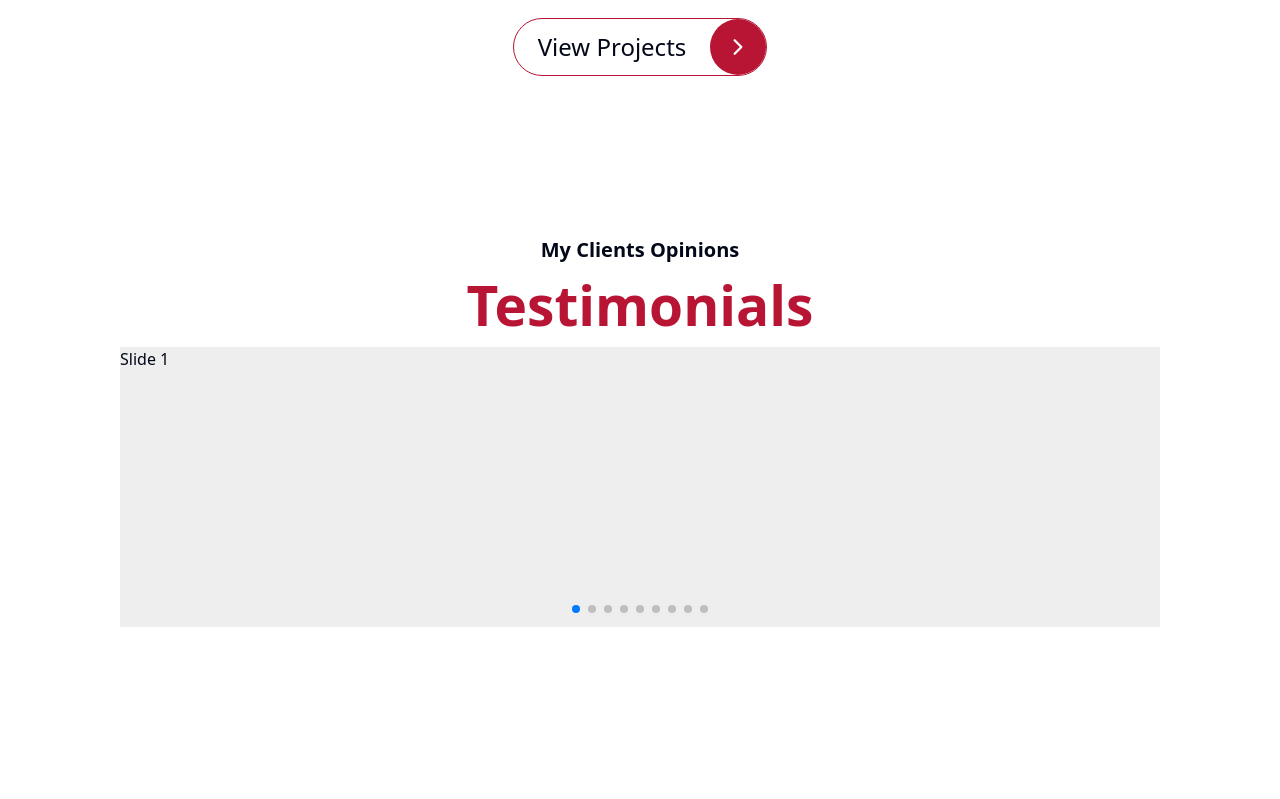
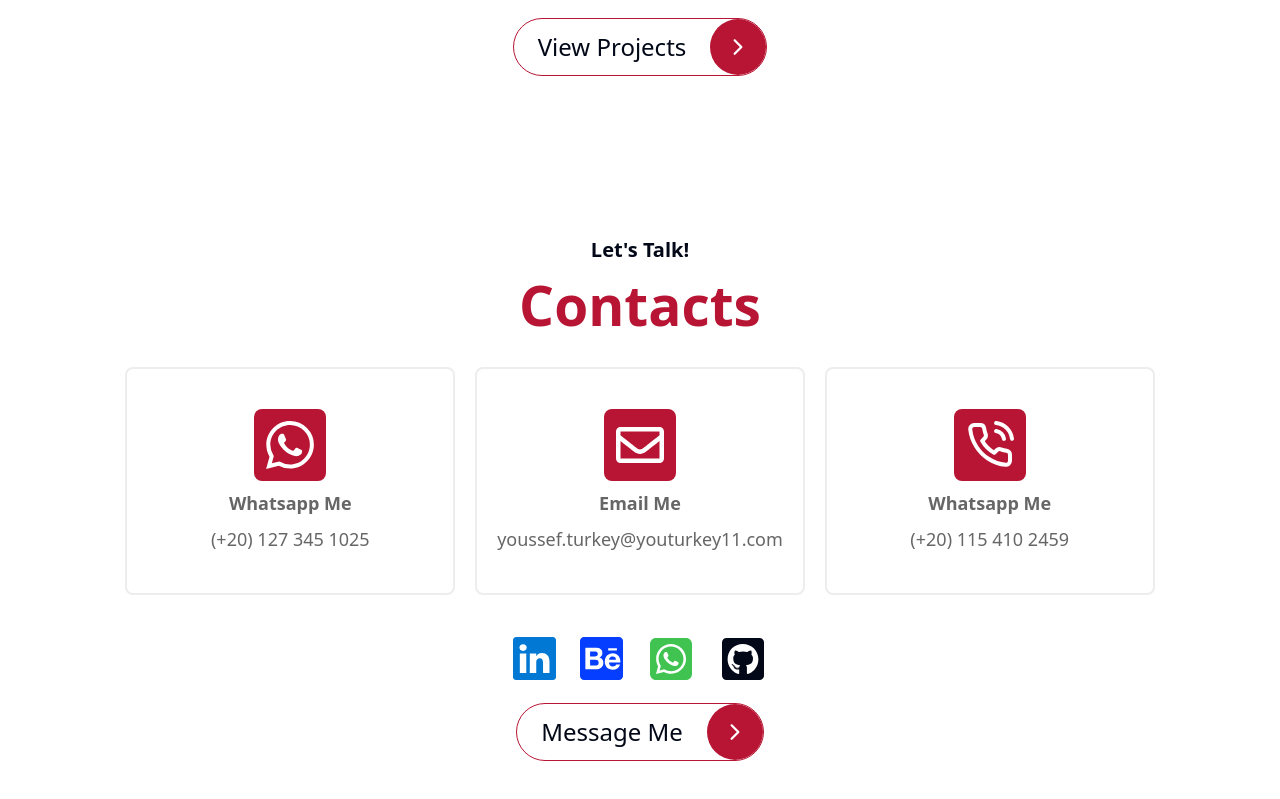
Before and after one commit to YoussefTurkey/portfolio, a Next.js app: page / in a window 1280 px wide. Shown: the part 4416-5215 px from the top of the page. Before the commit the page ends 5083 px from the top, so only its background shows below. Built offline with nearby package versions, Linux system fonts and the light colour scheme.

Commit message:
till contact section

```diff
--- a/package.json
+++ b/package.json
@@ -14,7 +14,6 @@
     "react": "^19.0.0",
     "react-dom": "^19.0.0",
     "react-icons": "^5.5.0",
-    "swiper": "^11.2.7",
     "yarn": "^1.22.22"
   },
   "devDependencies": {
--- a/src/app/(pages)/landpage/page.tsx
+++ b/src/app/(pages)/landpage/page.tsx
@@ -11,13 +11,6 @@ const Title = dynamic(() => import("@/app/utils/title/Title"));
 const SubTitle = dynamic(() => import("@/app/utils/title/SubTitle"));
 // using Translation
 import { useLanguage } from "@/app/components/lang/LanguageProvider";
-// Import Swiper React components
-import { Swiper, SwiperSlide } from "swiper/react";
-// Import Swiper styles
-import "swiper/css";
-import "swiper/css/pagination";
-// import required modules
-import { Pagination } from "swiper/modules";
 // importing React-icons
 import { BsLinkedin } from "react-icons/bs";
 import { ImBehance2 } from "react-icons/im";
@@ -27,6 +20,9 @@ import { FaTag } from "react-icons/fa";
 import { FaGithub } from "react-icons/fa6";
 import { FiExternalLink } from "react-icons/fi";
 import { AiFillBehanceCircle } from "react-icons/ai";
+import { FaRegEnvelope } from "react-icons/fa";
+import { SiWhatsapp } from "react-icons/si";
+import { FiPhoneCall } from "react-icons/fi";
 
 const LandPage = () => {
   const { language } = useLanguage();
@@ -38,7 +34,7 @@ const LandPage = () => {
   const [isHoveredSix, setIsHoveredSix] = useState(false);
   const [showSkills, setShowSkills] = useState(false);
   const [showGraphic, setShowGrapgic] = useState(true);
-  const [showWeb, setShowWeb] = useState(false)
+  const [showWeb, setShowWeb] = useState(false);
 
   // clients imgs
   interface TClinets {
@@ -256,9 +252,9 @@ const LandPage = () => {
         img: "/images/projects/project-4.webp",
         style: "bg-[#3F3F3F]",
         preview: {
-          link: 'https://youturkey11.com',
-          icon: <FiExternalLink />
-        }
+          link: "https://youturkey11.com",
+          icon: <FiExternalLink />,
+        },
       },
       {
         id: 2,
@@ -267,9 +263,9 @@ const LandPage = () => {
         img: "/images/projects/project-5.webp",
         style: "bg-[#7FBFFF]",
         preview: {
-          link: 'https://spot75.com',
-          icon: <FiExternalLink />
-        }
+          link: "https://spot75.com",
+          icon: <FiExternalLink />,
+        },
       },
       {
         id: 3,
@@ -278,18 +274,48 @@ const LandPage = () => {
         img: "/images/projects/project-6.webp",
         style: "bg-[#3E5463]",
         github: {
-          link: 'https://github.com/YoussefTurkey/qorra',
-          icon: <FaGithub />
+          link: "https://github.com/YoussefTurkey/qorra",
+          icon: <FaGithub />,
         },
         preview: {
-          link: 'https://qorra.vercel.app/',
-          icon: <FiExternalLink />
-        }
+          link: "https://qorra.vercel.app/",
+          icon: <FiExternalLink />,
+        },
       },
-    ]
-  }
+    ],
+  };
   const projWeb = portfolioWeb.proj;
 
+  // Contacts
+  interface IContact {
+    id: number;
+    img: React.ReactNode;
+    title: string;
+    data: string;
+    link?: string;
+  }
+  const contact: IContact[] = [
+    {
+      id: 1,
+      img: <SiWhatsapp />,
+      title: language === 'en' ? "Whatsapp Me" : "تواصلي معي",
+      data: language === 'en' ? "(+20) 127 345 1025" : "1025 345 127 (+20)",
+      link: "https://wa.me/201273451052",
+    },
+    {
+      id: 2,
+      img: <FaRegEnvelope />,
+      title: language === 'en' ? "Email Me" : "تواصلي معي",
+      data: "youssef.turkey@youturkey11.com",
+      link: 'mailto:youssef.turkey@youturkey11.com'
+    },
+    {
+      id: 3,
+      img: <FiPhoneCall />,
+      title: language === 'en' ? "Whatsapp Me" : "اتصل بي",
+      data: language === 'en' ? "(+20) 115 410 2459" : "2459 410 115 (+20)",
+    },
+  ];
 
   return (
     <main className="container mx-auto py-10">
@@ -494,7 +520,7 @@ const LandPage = () => {
               }}
             >
               <div
-                className={`flex flex-col items-start transition-all duration-300
+                className={`flex flex-col items-center md:items-start transition-all duration-300
             ${isHoveredOne ? "visible" : "invisible"}`}
               >
                 <p className="flex items-center text-white">
@@ -523,14 +549,14 @@ const LandPage = () => {
               />
 
               <div
-                className={`flex items-center justify-end gap-x-5 transition-all duration-300
+                className={`flex items-center justify-center md:justify-end gap-x-5 transition-all duration-300
             ${isHoveredOne ? "visible" : "invisible"}`}
               >
                 {projGraphic[0].behance && (
                   <Link
                     href={projGraphic[0].behance.link}
                     target="_blank"
-                    className="text-2xl text-white"
+                    className="text-3xl text-white"
                   >
                     {projGraphic[0].behance.icon}
                   </Link>
@@ -553,7 +579,7 @@ const LandPage = () => {
               }}
             >
               <div
-                className={`flex flex-col items-start transition-all duration-300
+                className={`flex flex-col items-center md:items-start transition-all duration-300
             ${isHoveredTwo ? "visible" : "invisible"}`}
               >
                 <p className="flex items-center text-white">
@@ -582,14 +608,14 @@ const LandPage = () => {
               />
 
               <div
-                className={`flex items-center justify-end gap-x-5 transition-all duration-300
+                className={`flex items-center justify-center md:justify-end gap-x-5 transition-all duration-300
             ${isHoveredTwo ? "visible" : "invisible"}`}
               >
                 {projGraphic[1].behance && (
                   <Link
                     href={projGraphic[1].behance.link}
                     target="_blank"
-                    className="text-2xl text-white"
+                    className="text-3xl text-white"
                   >
                     {projGraphic[1].behance.icon}
                   </Link>
@@ -612,7 +638,7 @@ const LandPage = () => {
               }}
             >
               <div
-                className={`flex flex-col items-start transition-all duration-300
+                className={`flex flex-col items-center md:items-start transition-all duration-300
             ${isHoveredThree ? "visible" : "invisible"}`}
               >
                 <p className="flex items-center text-white">
@@ -641,14 +667,14 @@ const LandPage = () => {
               />
 
               <div
-                className={`flex items-center justify-end gap-x-5 transition-all duration-300
+                className={`flex items-center justify-center md:justify-end gap-x-5 transition-all duration-300
             ${isHoveredThree ? "visible" : "invisible"}`}
               >
                 {projGraphic[2].behance && (
                   <Link
                     href={projGraphic[2].behance.link}
                     target="_blank"
-                    className="text-2xl text-white"
+                    className="text-3xl text-white"
                   >
                     {projGraphic[2].behance.icon}
                   </Link>
@@ -675,7 +701,7 @@ const LandPage = () => {
               }}
             >
               <div
-                className={`flex flex-col items-start transition-all duration-300
+                className={`flex flex-col items-center md:items-start transition-all duration-300
             ${isHoveredFour ? "visible" : "invisible"}`}
               >
                 <p className="flex items-center text-white">
@@ -704,14 +730,14 @@ const LandPage = () => {
               />
 
               <div
-                className={`flex items-center justify-end gap-x-5 transition-all duration-300
+                className={`flex items-center justify-center md:justify-end gap-x-5 transition-all duration-300
             ${isHoveredFour ? "visible" : "invisible"}`}
               >
                 {projWeb[0].github && (
                   <Link
                     href={projWeb[0].github.link}
                     target="_blank"
-                    className="text-2xl text-white"
+                    className="text-3xl text-white"
                   >
                     {projWeb[0].github.icon}
                   </Link>
@@ -720,7 +746,7 @@ const LandPage = () => {
                   <Link
                     href={projWeb[0].preview.link}
                     target="_blank"
-                    className="text-2xl text-white"
+                    className="text-3xl text-white"
                   >
                     {projWeb[0].preview.icon}
                   </Link>
@@ -743,7 +769,7 @@ const LandPage = () => {
               }}
             >
               <div
-                className={`flex flex-col items-start transition-all duration-300
+                className={`flex flex-col items-center md:items-start transition-all duration-300
             ${isHoveredFive ? "visible" : "invisible"}`}
               >
                 <p className="flex items-center text-white">
@@ -772,14 +798,14 @@ const LandPage = () => {
               />
 
               <div
-                className={`flex items-center justify-end gap-x-5 transition-all duration-300
+                className={`flex items-center justify-center md:justify-end gap-x-5 transition-all duration-300
             ${isHoveredFive ? "visible" : "invisible"}`}
               >
                 {projWeb[1].github && (
                   <Link
                     href={projWeb[1].github.link}
                     target="_blank"
-                    className="text-2xl text-white"
+                    className="text-3xl text-white"
                   >
                     {projWeb[1].github.icon}
                   </Link>
@@ -788,7 +814,7 @@ const LandPage = () => {
                   <Link
                     href={projWeb[1].preview.link}
                     target="_blank"
-                    className="text-2xl text-white"
+                    className="text-3xl text-white"
                   >
                     {projWeb[1].preview.icon}
                   </Link>
@@ -811,7 +837,7 @@ const LandPage = () => {
               }}
             >
               <div
-                className={`flex flex-col items-start transition-all duration-300
+                className={`flex flex-col items-center md:items-start transition-all duration-300
             ${isHoveredSix ? "visible" : "invisible"}`}
               >
                 <p className="flex items-center text-white">
@@ -840,14 +866,14 @@ const LandPage = () => {
               />
 
               <div
-                className={`flex items-center justify-end gap-x-5 transition-all duration-300
+                className={`flex items-center justify-center md:justify-end gap-x-5 transition-all duration-300
             ${isHoveredSix ? "visible" : "invisible"}`}
               >
                 {projWeb[2].github && (
                   <Link
                     href={projWeb[2].github.link}
                     target="_blank"
-                    className="text-2xl text-white"
+                    className="text-3xl text-white"
                   >
                     {projWeb[2].github.icon}
                   </Link>
@@ -856,7 +882,7 @@ const LandPage = () => {
                   <Link
                     href={projWeb[2].preview.link}
                     target="_blank"
-                    className="text-2xl text-white"
+                    className="text-3xl text-white"
                   >
                     {projWeb[2].preview.icon}
                   </Link>
@@ -873,30 +899,40 @@ const LandPage = () => {
 
       <section className="flex flex-col items-center justify-center mt-20 md:mt-40 px-5 md:px-30">
         <div>
-          <SubTitle>
-            {language === "en" ? "My Clients Opinions" : "آراء عملائي"}
-          </SubTitle>
-          <Title>{language === "en" ? "Testimonials" : "تـــزكيــة"}</Title>
+          <SubTitle>{language === "en" ? "Let's Talk!" : "راسلني"}</SubTitle>
+          <Title>{language === "en" ? "Contacts" : "قنوات التواصل"}</Title>
         </div>
 
-        <Swiper
-          spaceBetween={30}
-          pagination={{
-            clickable: true,
-          }}
-          modules={[Pagination]}
-          className="mySwiper bg-[#eee] w-full h-70"
-        >
-          <SwiperSlide>Slide 1</SwiperSlide>
-          <SwiperSlide>Slide 2</SwiperSlide>
-          <SwiperSlide>Slide 3</SwiperSlide>
-          <SwiperSlide>Slide 4</SwiperSlide>
-          <SwiperSlide>Slide 5</SwiperSlide>
-          <SwiperSlide>Slide 6</SwiperSlide>
-          <SwiperSlide>Slide 7</SwiperSlide>
-          <SwiperSlide>Slide 8</SwiperSlide>
-          <SwiperSlide>Slide 9</SwiperSlide>
-        </Swiper>
+        <div className="grid grid-cols-1 lg:grid-cols-3 gap-5 py-5">
+          {contact.map((cont) => (
+            <Link
+              key={cont.id}
+              href={cont.link ? cont.link : ""}
+              target={cont.link ? '_blank' : '_self'}
+              className={
+                "cursor-pointer border-2 border-[hsl(var(--third))] hover:border-[hsl(var(--secondary))] rounded-lg py-10 px-5 flex flex-col items-center transition-all"
+              }
+            >
+              <div className="p-3 bg-[hsl(var(--secondary))] text-white text-5xl rounded-lg w-fit">
+                {cont.img}
+              </div>
+              <h4 className="font-bold text-[hsl(var(--forth))] text-sm md:text-lg text-center py-2 capitalize">{cont.title}</h4>
+              <p className="text-[hsl(var(--forth))] text-sm md:text-lg text-center">{cont.data}</p>
+            </Link>
+          ))}
+        </div>
+
+        <div className="my-5 flex items-center gap-6">
+          {links.lnks.map((l, i) => (
+            <Link key={i} href={l.href} target="_blank" role="button">
+              <span>{l.tag}</span>
+            </Link>
+          ))}
+        </div>
+
+        <Buttons href={"/"}>
+          {language === "en" ? "Message Me" : "راسلني"}
+        </Buttons>
       </section>
     </main>
   );
```
Also changed, not shown: 1 other file (tests, documents, lock files or other folders).
